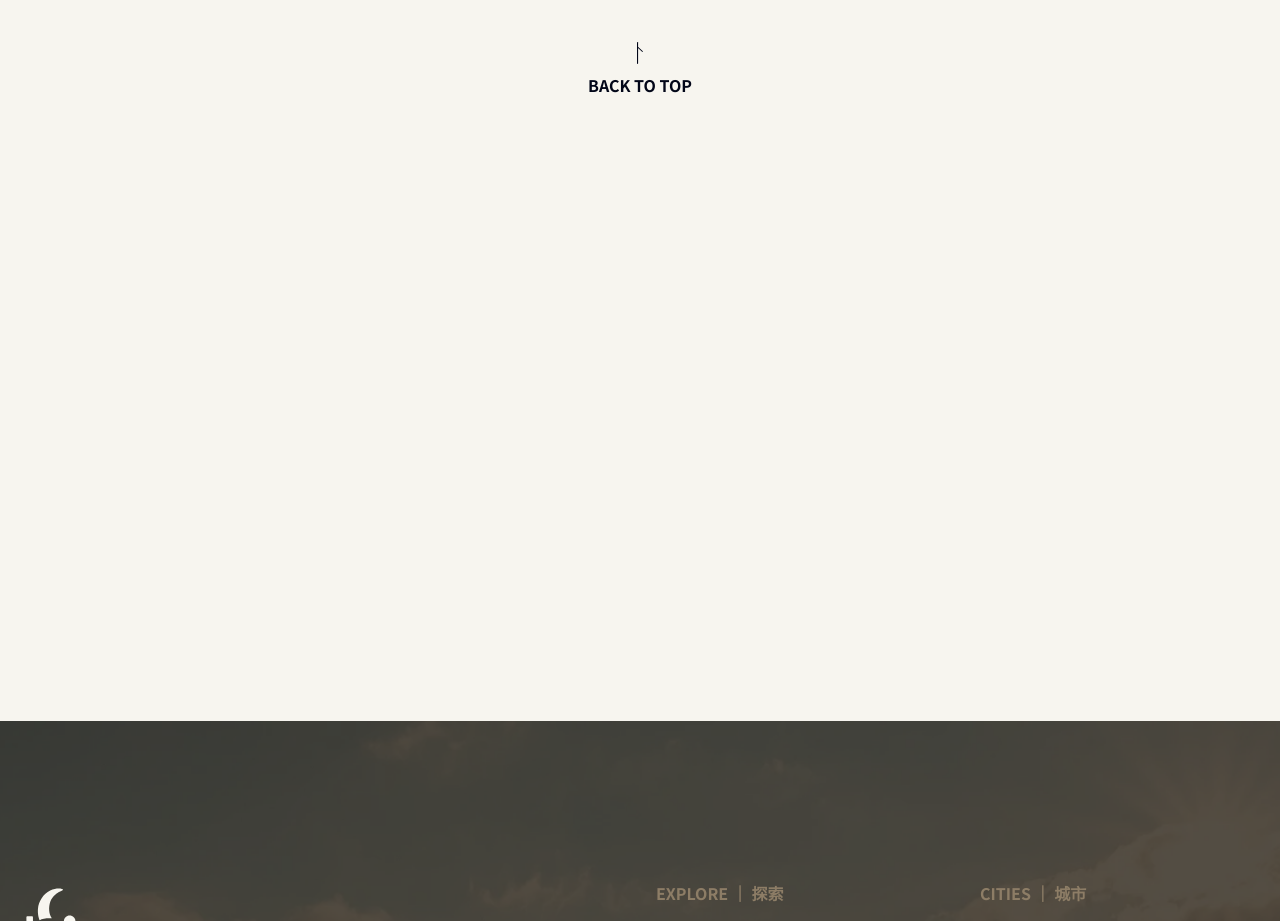
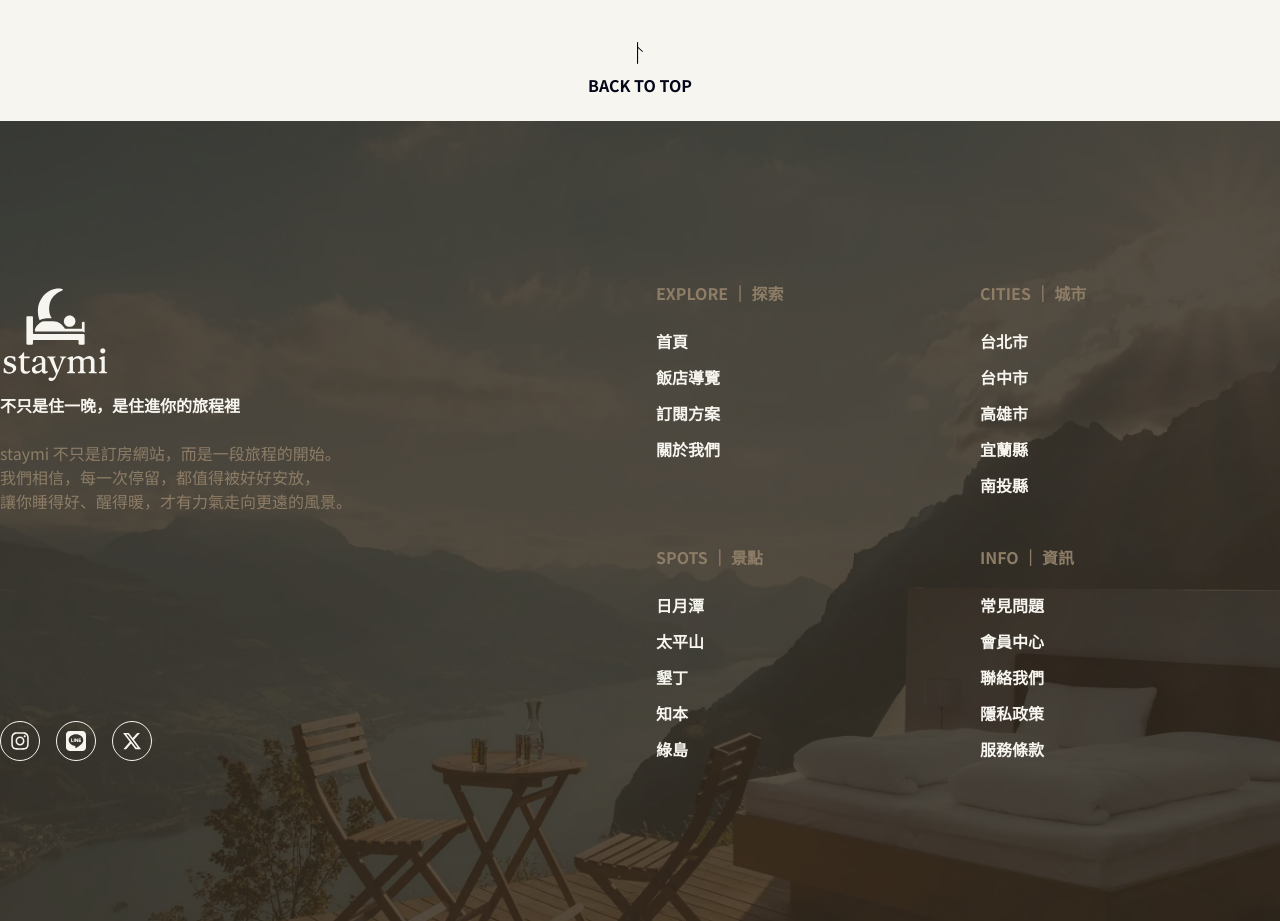
Before and after one commit to MisTPEBUS/stay-mi-next-app, a Next.js app: page / in a window 1280 px wide. Shown: the part 5260-6181 px from the top of the page. Built offline with nearby package versions, Linux system fonts and the light colour scheme; no server answers.

Commit message:
fix:修正多餘的style

```diff
--- a/src/app/chat/components/expandable-chat-demo.tsx
+++ b/src/app/chat/components/expandable-chat-demo.tsx
@@ -128,7 +128,7 @@ export const ExpandableChatDemo = () => {
   };
 
   return (
-    <div className="relative h-[600px]">
+    <div className="">
       <ExpandableChat size="lg" position="bottom-right" icon={<Bot className="h-6 w-6" />}>
         <ExpandableChatHeader className="flex-col justify-center text-center">
           <h1 className="text-xl font-semibold">✨ STAY MI 旅遊AI小幫手 ✨</h1>
```
